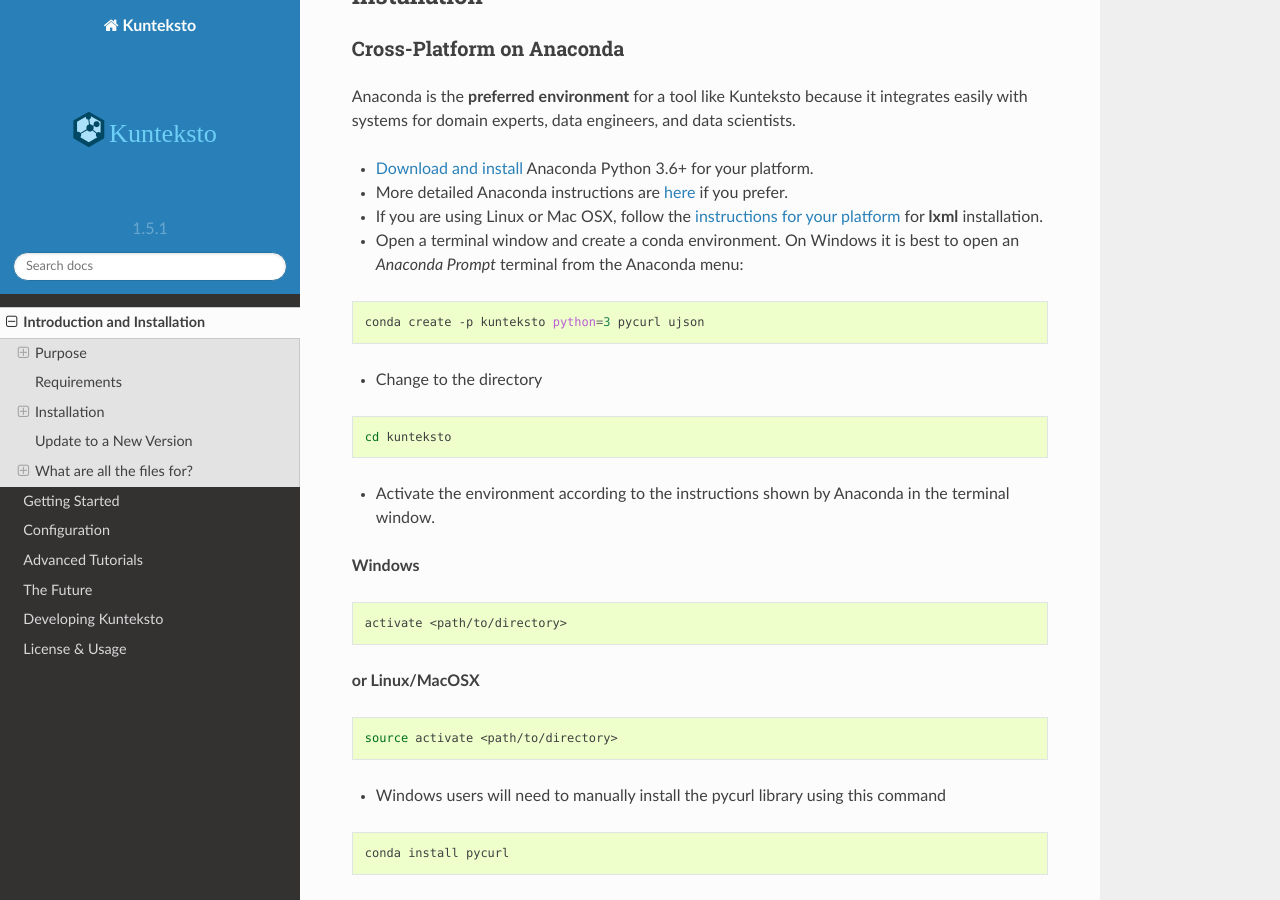
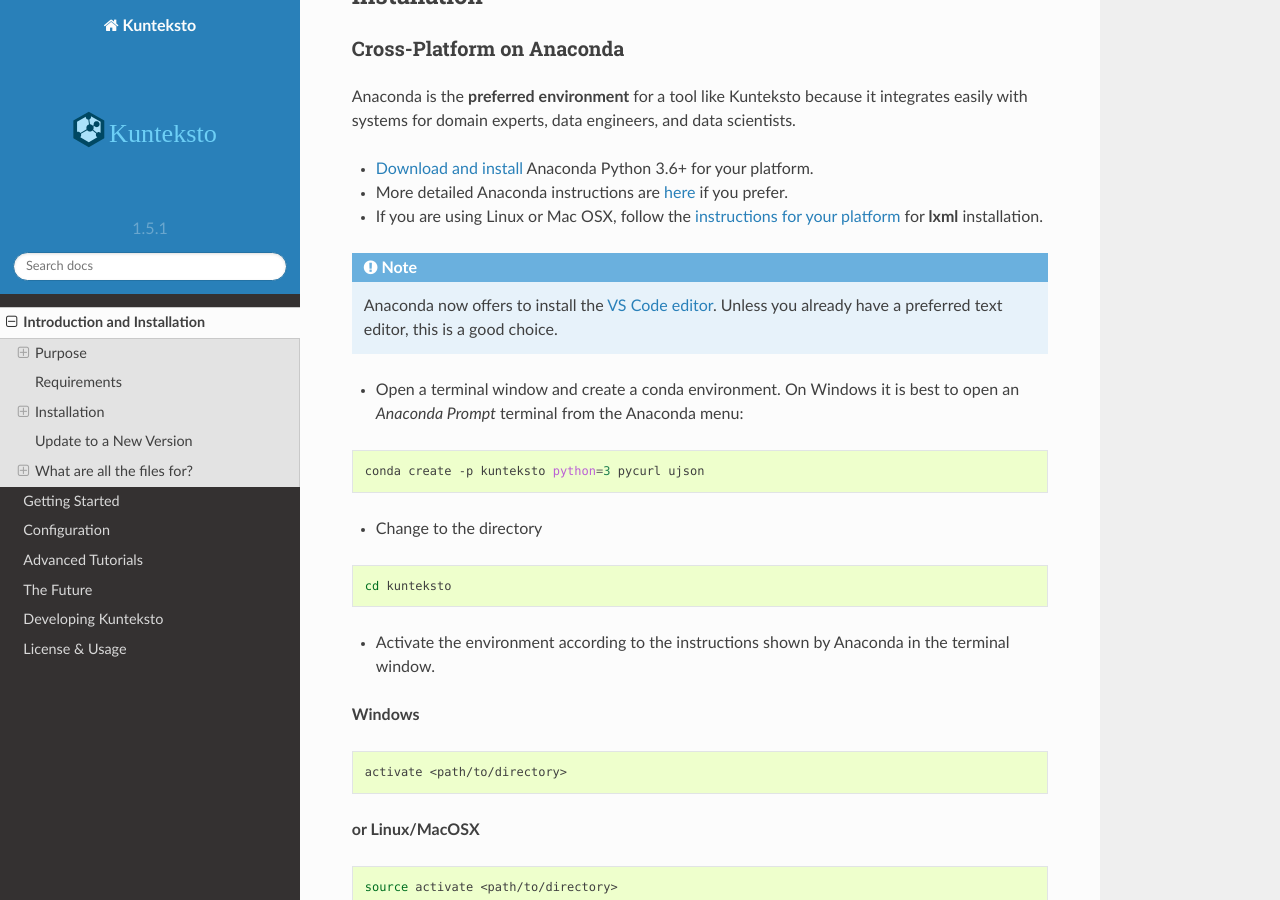
Before and after one commit to himanshu2454/Kunteksto, a Sphinx documentation site: the page built from docs_source/source/intro.rst, in a window 1280 px wide and 900 px high, scrolled down 943 px. Built offline with Sphinx 7.4.7 and the Read the Docs theme 2.0.0, drawn with Linux system fonts in a browser that asks for light colours.

Commit message:
Add VS Code comment.

```diff
--- a/docs_source/source/intro.rst
+++ b/docs_source/source/intro.rst
@@ -35,6 +35,10 @@
 - `Download and install <https://www.continuum.io/downloads>`_ Anaconda Python 3.6+ for your platform.
 - More detailed Anaconda instructions are `here <https://docs.continuum.io/anaconda/install/>`_  if you prefer.
 - If you are using Linux or Mac OSX, follow the `instructions for your platform <http://lxml.de/installation.html>`_ for **lxml** installation.
+
+.. note::
+    Anaconda now offers to install the `VS Code editor <https://code.visualstudio.com/download>`_. Unless you already have a preferred text editor,
+    this is a good choice.
 
 
 - Open a terminal window and create a conda environment. On Windows it is best to open an *Anaconda Prompt* terminal from the Anaconda menu:
```
